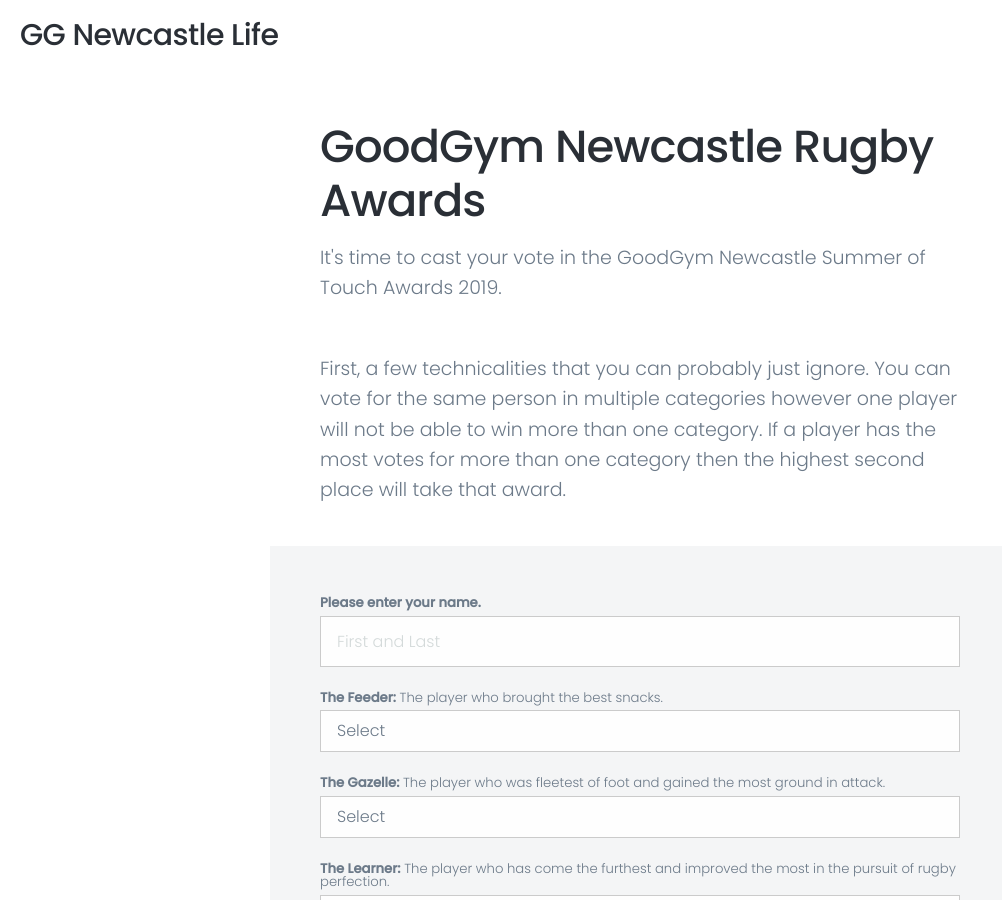
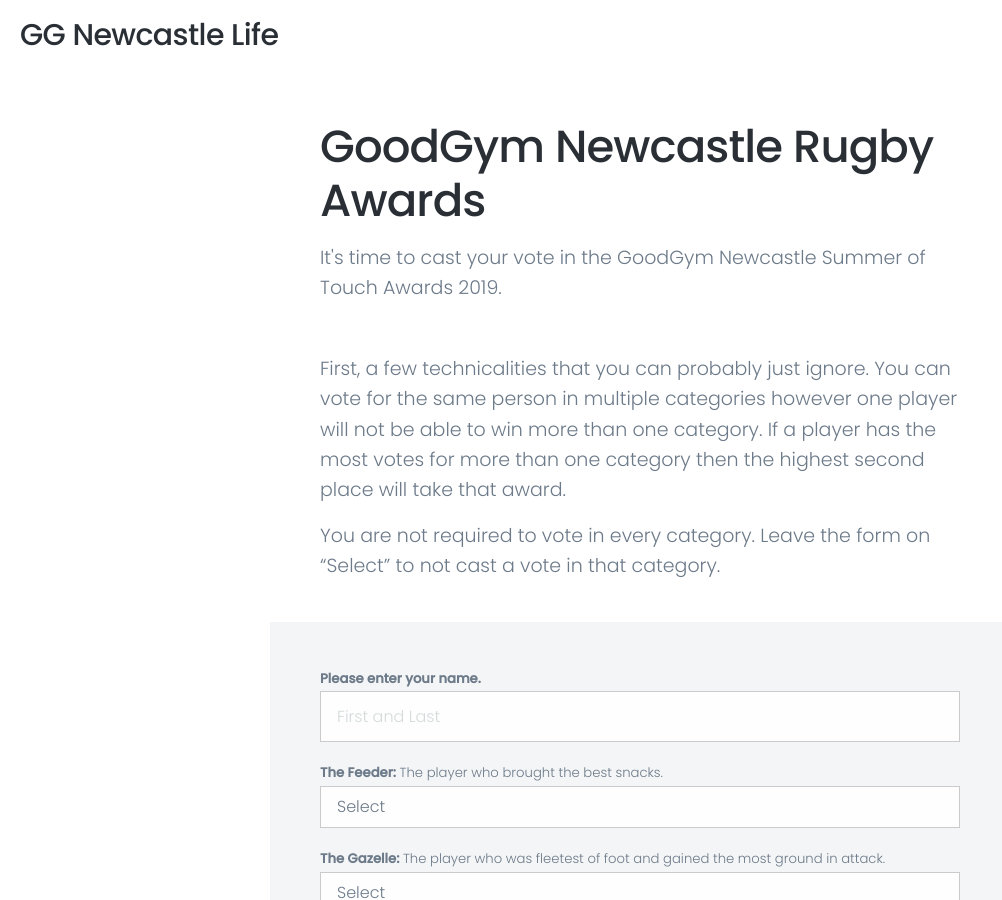
Before and after one commit to AndRobs/AndRobs.github.io, a Jekyll site: the page built from _pages/Vote.md, in a window 1280 px wide and 900 px high. Shown: the whole window, without its empty margins (0-1002 px from the left). Built offline with Jekyll 4.4.1, drawn with Linux system fonts in a browser that asks for light colours; nearby versions of some CDN libraries.

Commit message:
testing thanks page

```diff
--- a/_includes/RugbyVote.html
+++ b/_includes/RugbyVote.html
@@ -151,9 +151,9 @@
 				  <option value="Tom">Tom</option>
 			  </select>
 			  <input type="hidden" name="_subject" id="email-subject" value="GoodGym Rugby Vote">
+			  <input type="hidden" name="_next" value="https://ggnewcastle.life/thanks"/>
 			</fieldset>
 			<input type="submit" value="Submit your vote">
-			<input type="hidden" name="_next" value="https://ggnewcastle.life/thanks"/>
 		  </form><style>/* reset */
 		  #fs-frm input,
 		  #fs-frm select,
--- a/_pages/Vote.md
+++ b/_pages/Vote.md
@@ -7,6 +7,8 @@
 
 First, a few technicalities that you can probably just ignore. You can vote for the same person in multiple categories however one player will not be able to win more than one category. If a player has the most votes for more than one category then the highest second place will take that award.
 
+You are not required to vote in every category. Leave the form on "Select" to not cast a vote in that category.
+
 {% include RugbyVote.html %}
 
 I will know who you voted for but this information will be kept confidentia, however I require you to fill out your name to ensure nobody votes multiple times.
```
